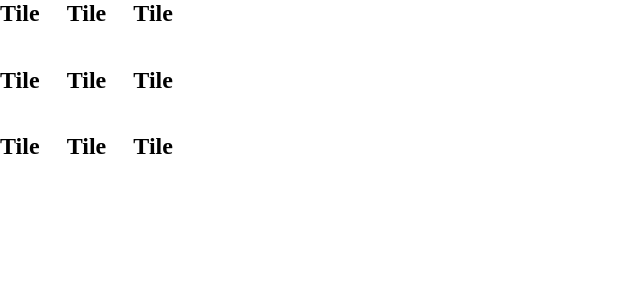
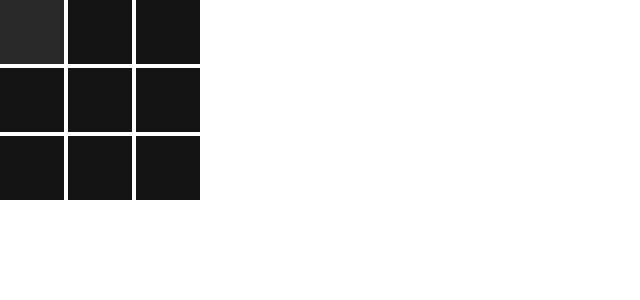
Before and after one commit to saintabomination/react-tic-tac-toe, a React (Create React App) app: page / in a window 1280 px wide. Shown: the top 300 px of the page, without its empty margins (0-640 px from the left). Built offline with nearby package versions, Linux system fonts and the light colour scheme.

Commit message:
Basic styling for the Tile component

```diff
--- a/src/components/Tile.tsx
+++ b/src/components/Tile.tsx
@@ -1,6 +1,6 @@
 const Tile = (): JSX.Element =>
   (
-    <h2>Tile</h2>
+    <div className="tile" />
   );
 
 export default Tile;
--- a/src/style/game.scss
+++ b/src/style/game.scss
@@ -2,6 +2,17 @@
   display: grid;
   grid-template-columns: repeat(3, 1fr);
   grid-template-rows: repeat(3, 1fr);
+  gap: 4px;
   width: 200px;
   height: 200px;
+
+  .tile {
+    cursor: pointer;
+    background-color: #141414;
+    transition: background-color 0.2s;
+
+    &:hover {
+      background-color: #292929;
+    }
+  }
 }
```
